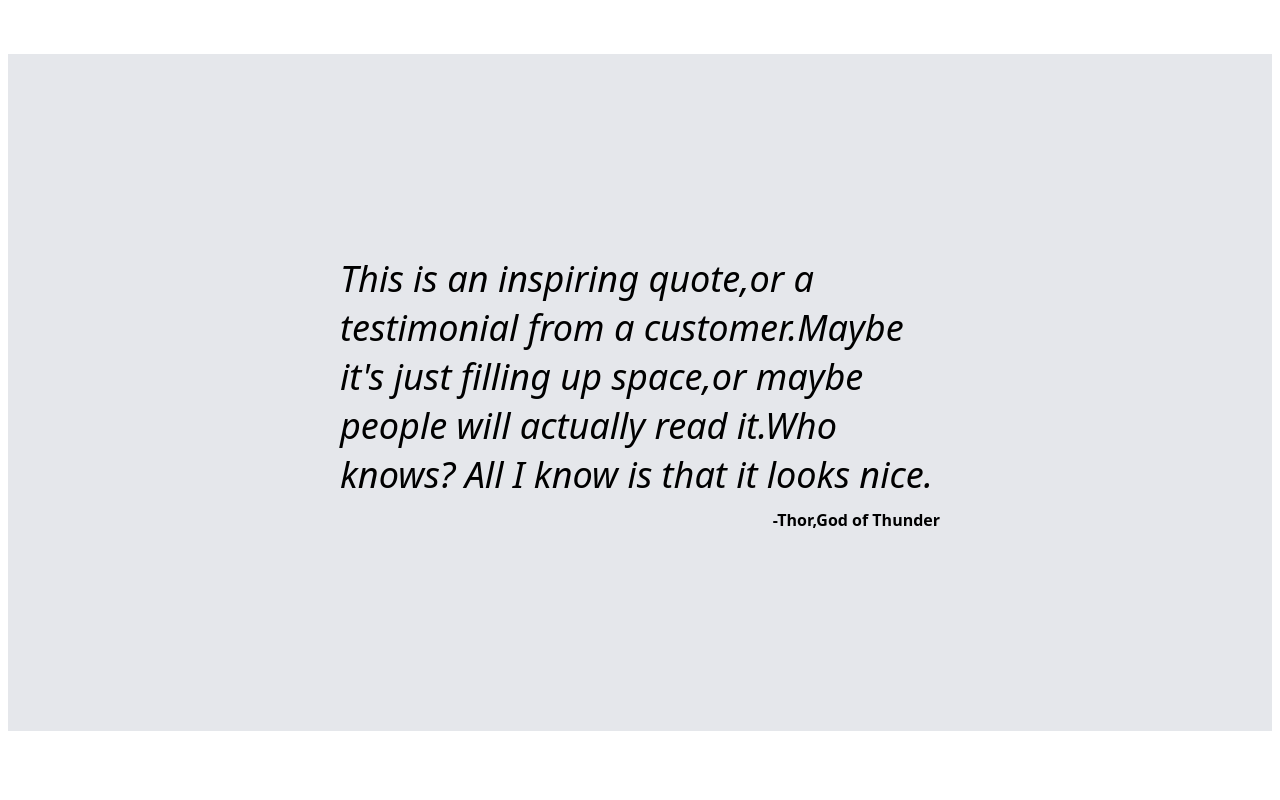
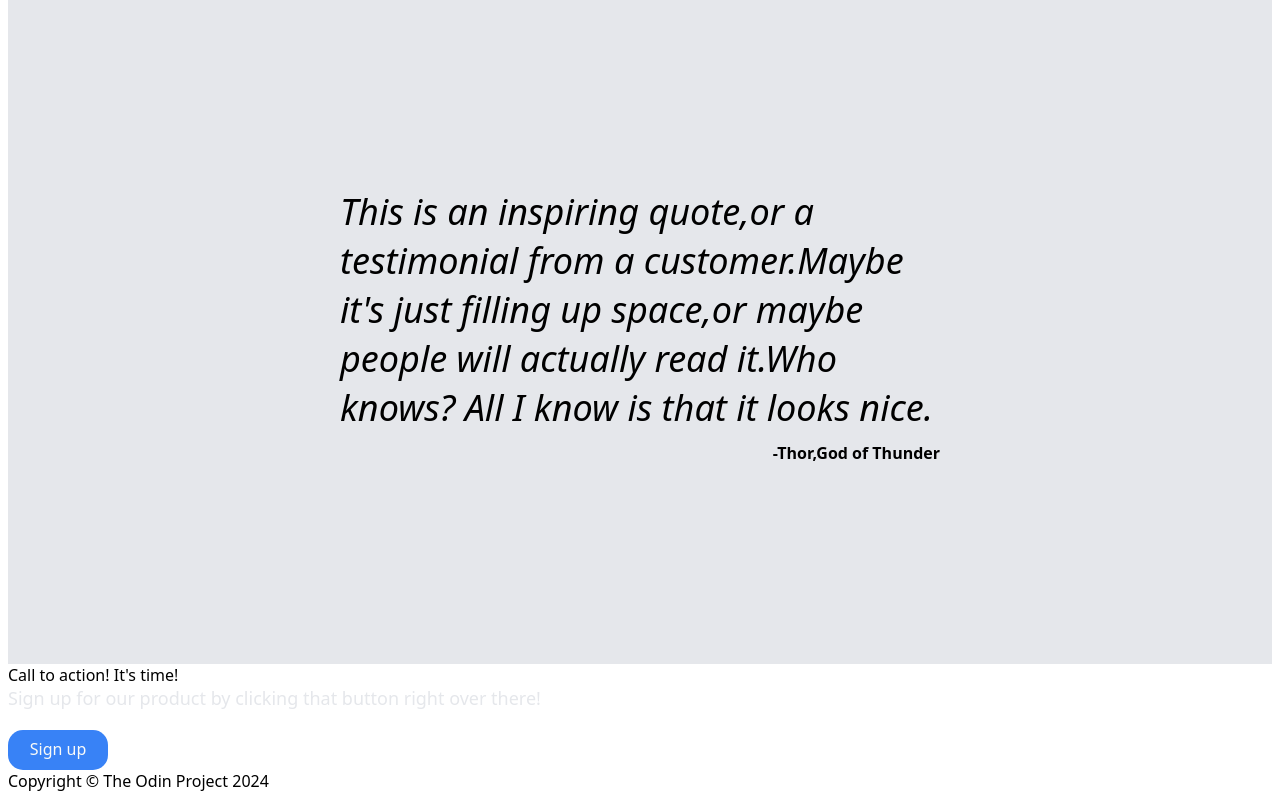
Before and after one commit to SaNDEeep04/Odin-Landing-page, a plain HTML site: page index.html in a window 1280 px wide. Shown: the part 1013-1813 px from the top of the page. Before the commit the page ends 1752 px from the top, so only its background shows below. Drawn offline with Linux system fonts and the light colour scheme; files whose address does not match are found by name.

Commit message:
Added apopup window and completed the landing page by adding a footer

```diff
--- a/index.html
+++ b/index.html
@@ -26,7 +26,7 @@
                 </div>
                 <div class="signup">Sign up</div>
             </div>
-            <div><img src=/home/odinstudent/repos/Odin-Landing-page/images/placeholder.svg alt="placeholder"></div>
+            <div><img src=/home/odinstudent/Odin_Foundation/css-exercises_Odin/flex/06-flex-layout/logo.png alt="placeholder"></div>
         </div>
     </div>
     <div class="center">
@@ -52,10 +52,24 @@
     </div>
     <div class="center-2">
         <div class="quote">
-        <div class="quote-txt">This is an inspiring quote,or a testimonial from a customer.Maybe it's just filling up space,or maybe people
-            will actually read it.Who knows? All I know is that it looks nice.</div>
+            <div class="quote-txt">This is an inspiring quote,or a testimonial from a customer.Maybe it's just filling
+                up space,or maybe people
+                will actually read it.Who knows? All I know is that it looks nice.</div>
 
-        <div class="quotemaster">-Thor,God of Thunder</div>
+            <div class="quotemaster">-Thor,God of Thunder</div>
+        </div>
+    </div>
+    <div class="popup">
+        <div class="blue-box">
+            <div class="info-text">
+                <div class="action">Call to action! It's time!</div>
+                <div class="subtext">Sign up for our product by clicking that button right over there!</div>
+            </div>
+            <div class="signup">Sign up</div>
+        </div>
+    </div>
+    <div class="footer">
+        <div>Copyright &copy; The Odin Project 2024</div>
     </div>
 
 </body>
```
